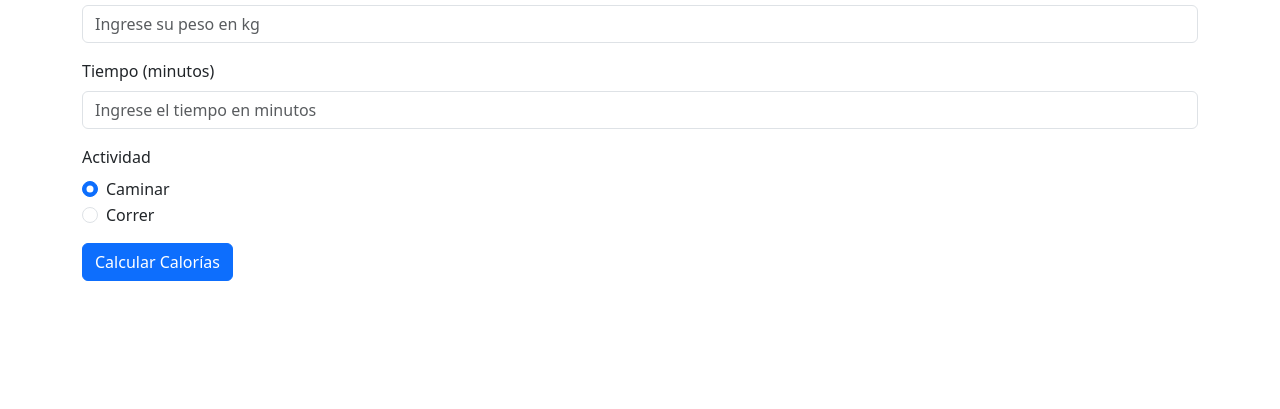
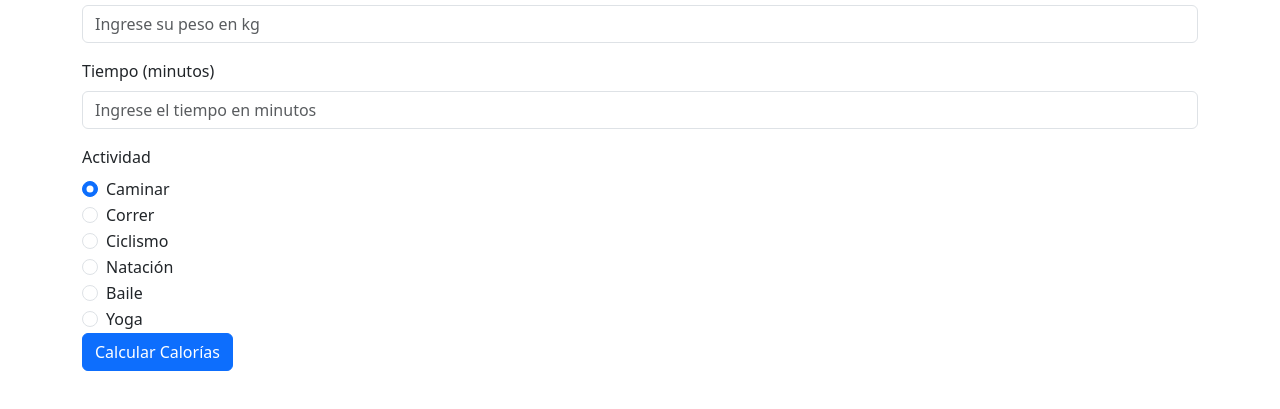
Before and after one commit to archblo/Evaluacion_III, a website: page index.html in a window 1280 px wide. Shown: the part 131-540 px from the top of the page. Drawn offline with nearby package versions, Linux system fonts and the light colour scheme.

Commit message:
Añadir mas opciones

```diff
--- a/index.html
+++ b/index.html
@@ -31,6 +31,21 @@
                         <input class="form-check-input" type="radio" name="activity" id="running" value="8.0">
                         <label class="form-check-label" for="running">Correr</label>
                     </div>
+                    <div class="form-check">
+                        <input class="form-check-input" type="radio" name="activity" id="cycling" value="6.0">
+                        <label class="form-check-label" for="cycling">Ciclismo</label>
+                    </div>
+                    <div class="form-check">
+                        <input class="form-check-input" type="radio" name="activity" id="swimming" value="9.8">
+                        <label class="form-check-label" for="swimming">Natación</label>
+                    </div>
+                    <div class="form-check">
+                        <input class="form-check-input" type="radio" name="activity" id="dancing" value="7.0">
+                        <label class="form-check-label" for="dancing">Baile</label>
+                    </div>
+                    <div class="form-check">
+                        <input class="form-check-input" type="radio" name="activity" id="yoga" value="3.0">
+                        <label class="form-check-label" for="yoga">Yoga</label>
                 </div>
             </div>
             <button type="submit" class="btn btn-primary">Calcular Calorías</button>
```
